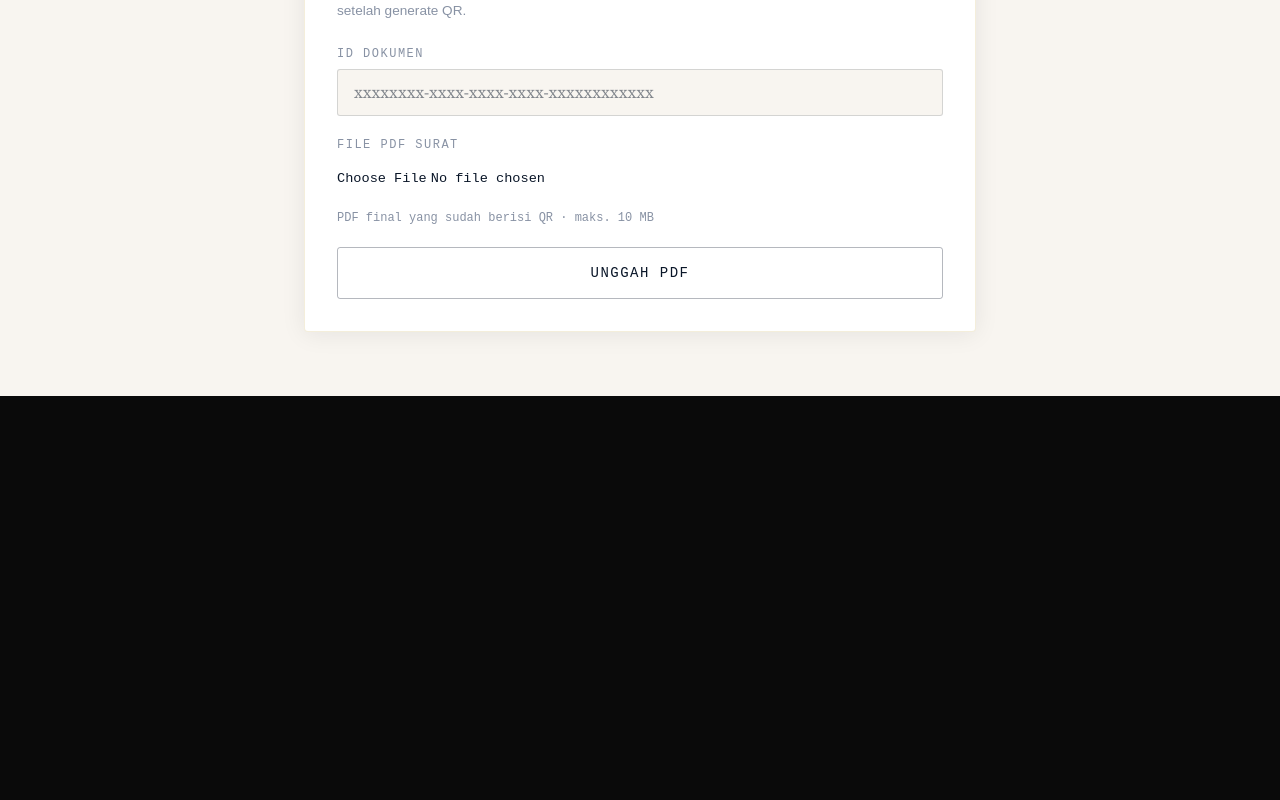
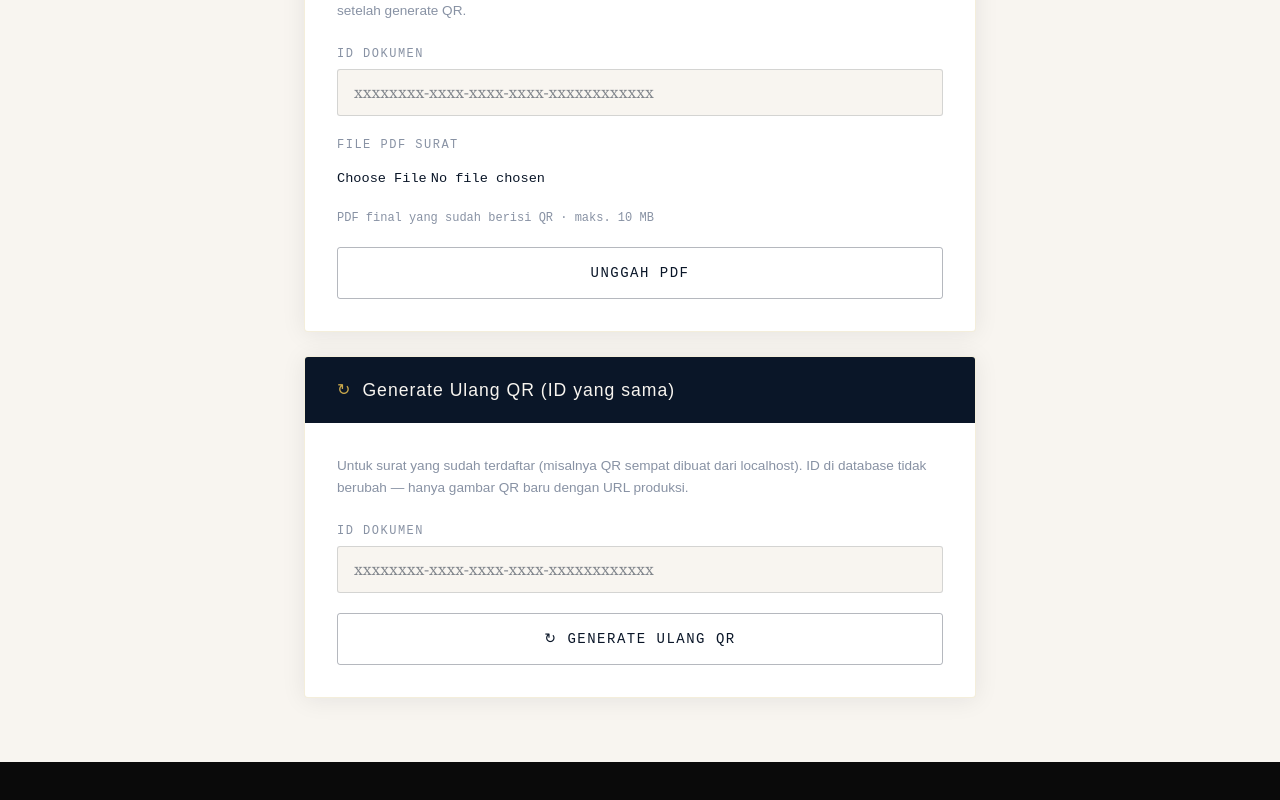
Before and after one commit to Rayhans21/rayhans, a Next.js app: page /verify in a window 1280 px wide. Shown: the part 1072-1872 px from the top of the page. Before the commit the page ends 1508 px from the top, so only its background shows below. Built offline with nearby package versions, Linux system fonts and the light colour scheme; a web font is replaced by a local one.

Commit message:
fitur regenerate QR

```diff
--- a/app/verify/page.module.css
+++ b/app/verify/page.module.css
@@ -343,6 +343,14 @@
   letter-spacing: 1px;
 }
 
+.qrLink {
+  color: var(--text-muted);
+  font-size: 0.6rem;
+  font-family: 'Courier New', monospace;
+  margin-top: 0.35rem;
+  word-break: break-all;
+}
+
 .actionRow {
   display: flex;
   gap: 1rem;
--- a/app/verify/page.tsx
+++ b/app/verify/page.tsx
@@ -3,10 +3,38 @@
 import { useRef, useState } from 'react';
 import { getVerifySupabase } from '@/lib/supabase-verify';
 import { attachSuratPdf, validatePdfFile } from '@/lib/verify-pdf';
+import { getVerifyPublicUrl } from '@/lib/verify-url';
+import type { Surat } from '@/lib/supabase-verify';
 import QRCode from 'qrcode';
 import styles from './page.module.css';
 
 const JENIS_SURAT = ['Surat Keterangan', 'Surat Penawaran', 'Surat Tugas', 'Surat Perjanjian', 'Surat Kuasa', 'Surat Pernyataan', 'Surat Undangan', 'Surat Rekomendasi', 'Surat Balasan', 'Surat Pengantar', 'Surat Lainnya'];
+
+const UUID_REGEX = /^[0-9a-f]{8}-[0-9a-f]{4}-[0-9a-f]{4}-[0-9a-f]{4}-[0-9a-f]{12}$/i;
+
+async function buildQrDataUrl(suratId: string) {
+  return QRCode.toDataURL(getVerifyPublicUrl(suratId), {
+    width: 300,
+    margin: 2,
+    color: { dark: '#0a1628', light: '#f8f5f0' },
+    errorCorrectionLevel: 'H',
+  });
+}
+
+function suratToForm(surat: Surat) {
+  const tanggal = new Date(surat.tanggal_ttd);
+  const pad = (n: number) => String(n).padStart(2, '0');
+  const tanggal_ttd = `${tanggal.getFullYear()}-${pad(tanggal.getMonth() + 1)}-${pad(tanggal.getDate())}T${pad(tanggal.getHours())}:${pad(tanggal.getMinutes())}`;
+  return {
+    nomor_surat: surat.nomor_surat,
+    judul_surat: surat.judul_surat,
+    jenis_surat: surat.jenis_surat,
+    perihal: surat.perihal ?? '',
+    penerima: surat.penerima ?? '',
+    catatan: surat.catatan ?? '',
+    tanggal_ttd,
+  };
+}
 
 function formatError(err: unknown): string {
   if (err && typeof err === 'object' && 'message' in err && typeof (err as { message: unknown }).message === 'string') {
@@ -44,6 +72,11 @@ export default function HomePage() {
   const [existingPdfError, setExistingPdfError] = useState('');
   const existingPdfInputRef = useRef<HTMLInputElement>(null);
 
+  const [regenerateId, setRegenerateId] = useState('');
+  const [regenerateLoading, setRegenerateLoading] = useState(false);
+  const [regenerateError, setRegenerateError] = useState('');
+  const [verifyLink, setVerifyLink] = useState('');
+
   const handleChange = (e: React.ChangeEvent<HTMLInputElement | HTMLSelectElement | HTMLTextAreaElement>) => {
     setForm({ ...form, [e.target.name]: e.target.value });
   };
@@ -64,6 +97,7 @@ export default function HomePage() {
     setLoading(true);
     setError('');
     setQrUrl('');
+    setVerifyLink('');
     setPdfUploaded(false);
     setPdfUploadError('');
 
@@ -85,16 +119,12 @@ export default function HomePage() {
 
       if (dbError) throw dbError;
 
-      const verifyUrl = `${window.location.origin}/verify/${data.id}`;
-      const qrDataUrl = await QRCode.toDataURL(verifyUrl, {
-        width: 300,
-        margin: 2,
-        color: { dark: '#0a1628', light: '#f8f5f0' },
-        errorCorrectionLevel: 'H',
-      });
+      const verifyUrl = getVerifyPublicUrl(data.id);
+      const qrDataUrl = await buildQrDataUrl(data.id);
 
       setQrUrl(qrDataUrl);
       setSuratId(data.id);
+      setVerifyLink(verifyUrl);
       setLatePdfFile(null);
       if (latePdfInputRef.current) latePdfInputRef.current.value = '';
     } catch (err: unknown) {
@@ -118,6 +148,40 @@ export default function HomePage() {
       setPdfUploadError(formatError(err));
     } finally {
       setPdfUploading(false);
+    }
+  };
+
+  const handleRegenerateQr = async (e: React.FormEvent) => {
+    e.preventDefault();
+    const id = regenerateId.trim();
+    if (!UUID_REGEX.test(id)) {
+      setRegenerateError('ID dokumen tidak valid. Salin UUID lengkap dari halaman verifikasi atau database.');
+      return;
+    }
+    setRegenerateLoading(true);
+    setRegenerateError('');
+    setQrUrl('');
+    setVerifyLink('');
+    try {
+      const { data, error: dbError } = await getVerifySupabase().from('surat').select('*').eq('id', id).single();
+      if (dbError || !data) throw new Error('Surat tidak ditemukan. Periksa ID dokumen.');
+
+      const surat = data as Surat;
+      const verifyUrl = getVerifyPublicUrl(surat.id);
+      const qrDataUrl = await buildQrDataUrl(surat.id);
+
+      setForm(suratToForm(surat));
+      setQrUrl(qrDataUrl);
+      setSuratId(surat.id);
+      setVerifyLink(verifyUrl);
+      setLatePdfFile(null);
+      setPdfUploaded(false);
+      setPdfUploadError('');
+      if (latePdfInputRef.current) latePdfInputRef.current.value = '';
+    } catch (err: unknown) {
+      setRegenerateError(formatError(err));
+    } finally {
+      setRegenerateLoading(false);
     }
   };
 
@@ -155,6 +219,9 @@ export default function HomePage() {
   const handleReset = () => {
     setQrUrl('');
     setSuratId('');
+    setVerifyLink('');
+    setRegenerateId('');
+    setRegenerateError('');
     setLatePdfFile(null);
     setPdfUploaded(false);
     setPdfUploadError('');
@@ -306,6 +373,34 @@ export default function HomePage() {
                 </button>
               </form>
             </div>
+
+            <div className={`${styles.card} ${styles.cardSecondary}`}>
+              <div className={styles.cardHeader}>
+                <span className={styles.cardIcon}>↻</span>
+                <h2 className={styles.cardTitle}>Generate Ulang QR (ID yang sama)</h2>
+              </div>
+              <form onSubmit={handleRegenerateQr} className={styles.form}>
+                <p className={styles.stepHint}>
+                  Untuk surat yang sudah terdaftar (misalnya QR sempat dibuat dari localhost). ID di database tidak berubah — hanya gambar QR baru dengan URL produksi.
+                </p>
+                <div className={styles.field}>
+                  <label className={styles.label}>ID Dokumen</label>
+                  <input
+                    value={regenerateId}
+                    onChange={(e) => {
+                      setRegenerateId(e.target.value);
+                      setRegenerateError('');
+                    }}
+                    placeholder='xxxxxxxx-xxxx-xxxx-xxxx-xxxxxxxxxxxx'
+                    className={styles.input}
+                  />
+                </div>
+                {regenerateError && <p className={styles.error}>⚠ {regenerateError}</p>}
+                <button type='submit' disabled={regenerateLoading} className={styles.btnSecondary}>
+                  {regenerateLoading ? 'Memuat...' : '↻ Generate ulang QR'}
+                </button>
+              </form>
+            </div>
           </>
         ) : (
           <div className={styles.resultWrap}>
@@ -336,6 +431,7 @@ export default function HomePage() {
                   })}
                 </p>
                 <p className={styles.qrId}>ID: {suratId}</p>
+                {verifyLink && <p className={styles.qrLink}>{verifyLink}</p>}
               </div>
             </div>
 
--- /dev/null
+++ b/lib/verify-url.ts
@@ -0,0 +1,11 @@
+/** Base URL untuk link di QR (tanpa trailing slash). */
+export function getVerifyPublicBaseUrl(): string {
+  const fromEnv = process.env.NEXT_PUBLIC_VERIFY_BASE_URL?.trim();
+  if (fromEnv) return fromEnv.replace(/\/$/, '');
+  if (typeof window !== 'undefined') return window.location.origin;
+  return 'https://rayhans.vercel.app';
+}
+
+export function getVerifyPublicUrl(suratId: string): string {
+  return `${getVerifyPublicBaseUrl()}/verify/${suratId}`;
+}
--- a/next.config.ts
+++ b/next.config.ts
@@ -5,6 +5,7 @@ const nextConfig: NextConfig = {
   env: {
     NEXT_PUBLIC_VSUPABASE_URL: process.env.VSUPABASE_URL,
     NEXT_PUBLIC_VSUPABASE_ANON_KEY: process.env.VSUPABASE_ANON_KEY,
+    NEXT_PUBLIC_VERIFY_BASE_URL: process.env.NEXT_PUBLIC_VERIFY_BASE_URL,
   },
   async redirects() {
     return [
```
